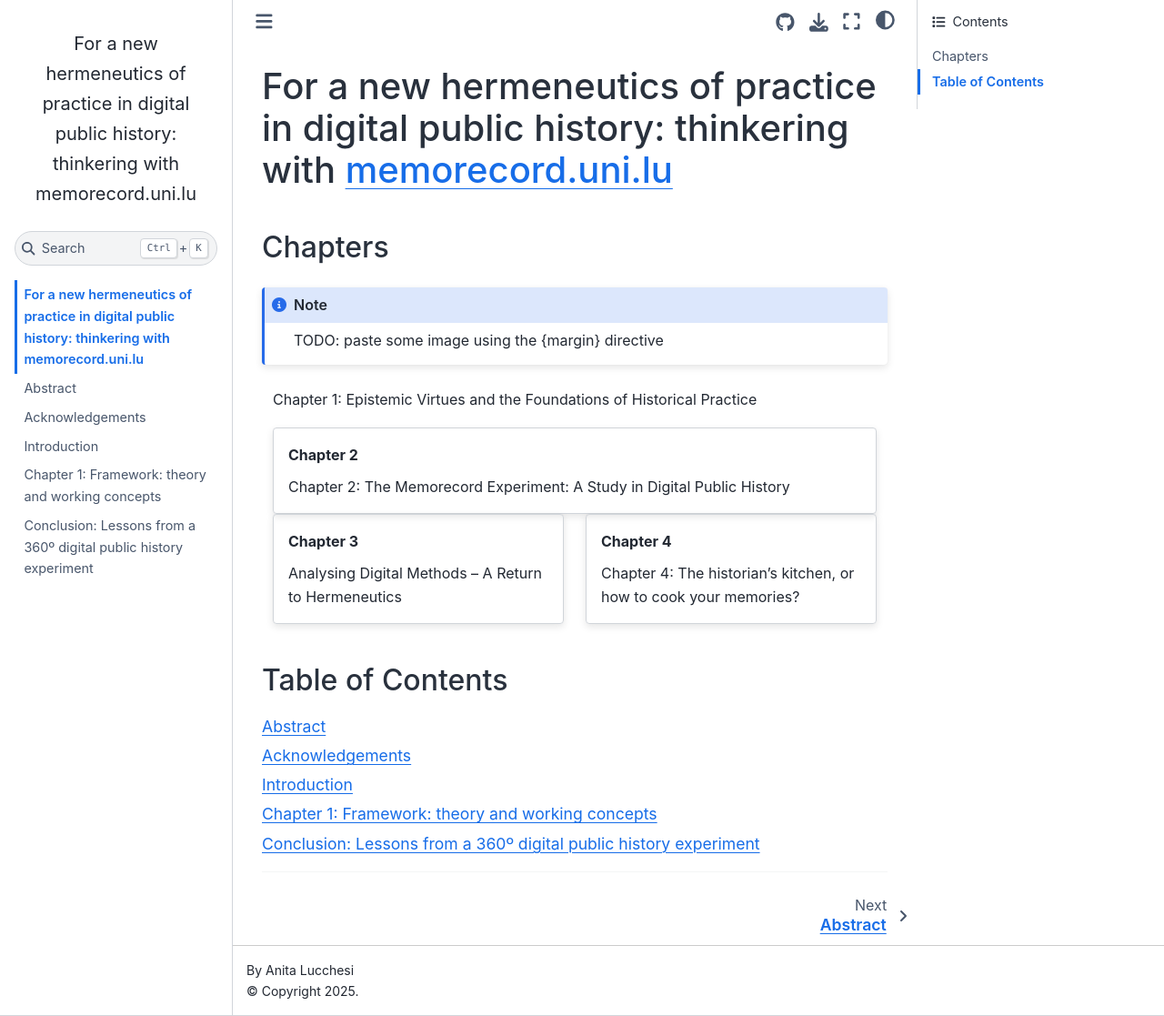
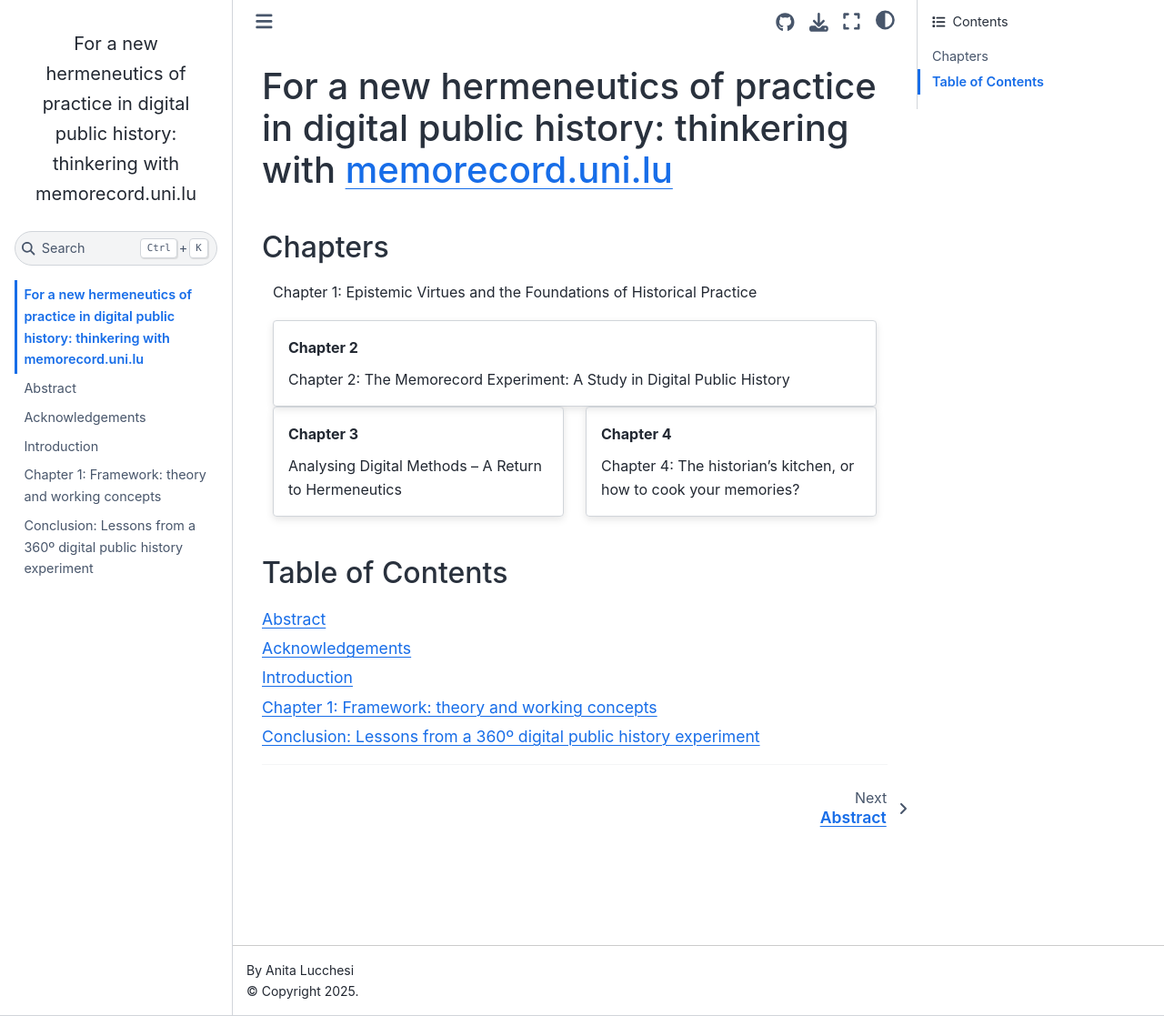
Before and after one commit to digital-monographs/hermeneutics-of-practice, a Jupyter Book: the page built from 00_index.md, in a window 1280 px wide and 1117 px high. Shown: the whole window at 91% size. Built offline with Jupyter Book 1.0.4 settings and Sphinx 7.4.7 and the Sphinx Book theme 1.1.4, drawn with Linux system fonts in a browser that asks for light colours; pages that are not in the unit, such as notebooks, are missing from menus.

Commit message:
Update on 04 Apr 2025 at 10:15

```diff
--- a/00_index.md
+++ b/00_index.md
@@ -1,12 +1,6 @@
 # For a new hermeneutics of practice in digital public history: thinkering with memorecord.uni.lu
 
 ## Chapters
-
-:::{note}
-
-TODO: paste some image using the {margin} directive
-
-:::
 
 ::::{grid}
 :gutter: 3
```
